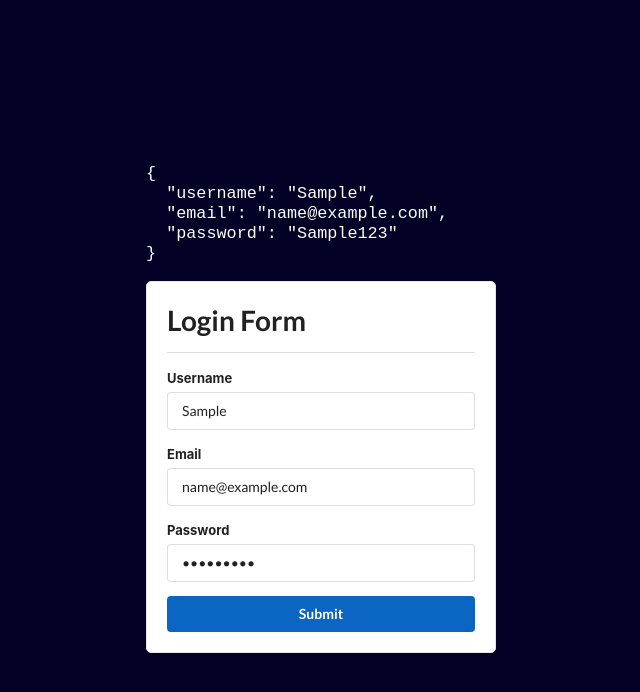
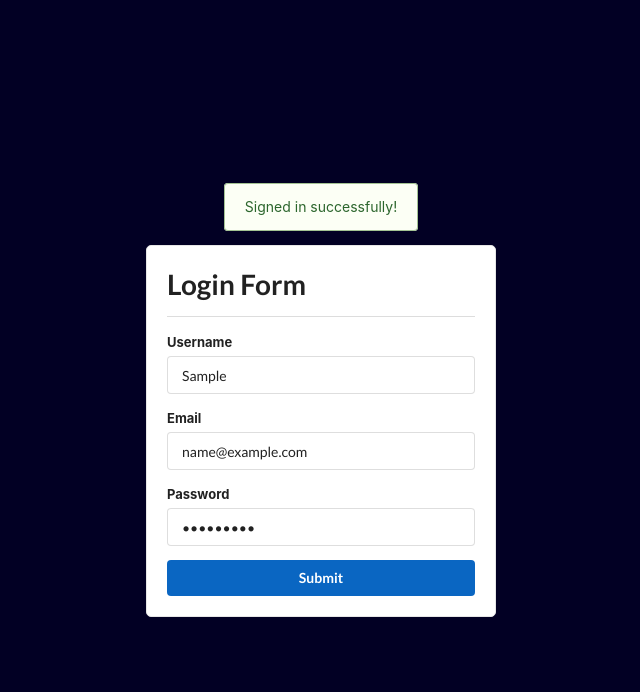
Before and after one commit to becathey/login-form-react, a React (Create React App) app: page / in a window 1280 px wide. Both pictures are taken after typing "Sample", "name@example.com", "Sample123" into the empty fields and a click on the button "Submit". Shown: the top 692 px of the page, without its empty margins (319-959 px from the left). Built offline with nearby package versions, Linux system fonts and the light colour scheme.

Commit message:
Add submission success message display, style error messages

```diff
--- a/src/App.css
+++ b/src/App.css
@@ -22,6 +22,10 @@ body {
 button {
   background: hsl(210, 90%, 40%) !important;
 }
+.error-text {
+  color: red;
+  font-weight: bold;
+}
 pre {
   width: 70%;
   color: #fff;
--- a/src/App.js
+++ b/src/App.js
@@ -46,7 +46,10 @@ function App() {
 
   return (
     <div className="container">
-      <pre>{JSON.stringify(formData, undefined, 2)}</pre>
+      {Object.keys(formErrors).length === 0 && isSubmit ? (
+        <div className="ui message success">Signed in successfully!</div>
+      ) : null}
+
       <form onSubmit={handleSubmit}>
         <h1>Login Form</h1>
         <div className="ui divider"></div>
@@ -63,7 +66,7 @@ function App() {
               }
             />
           </div>
-          <p>{formErrors.username}</p>
+          <p className="error-text">{formErrors.username}</p>
           <div className="field">
             <label>Email</label>
             <input
@@ -76,7 +79,7 @@ function App() {
               }
             />
           </div>
-          <p>{formErrors.email}</p>
+          <p className="error-text">{formErrors.email}</p>
           <div className="field">
             <label>Password</label>
             <input
@@ -89,7 +92,7 @@ function App() {
               }
             />
           </div>
-          <p>{formErrors.password}</p>
+          <p className="error-text">{formErrors.password}</p>
           <button className="fluid ui button blue">Submit</button>
         </div>
       </form>
```
